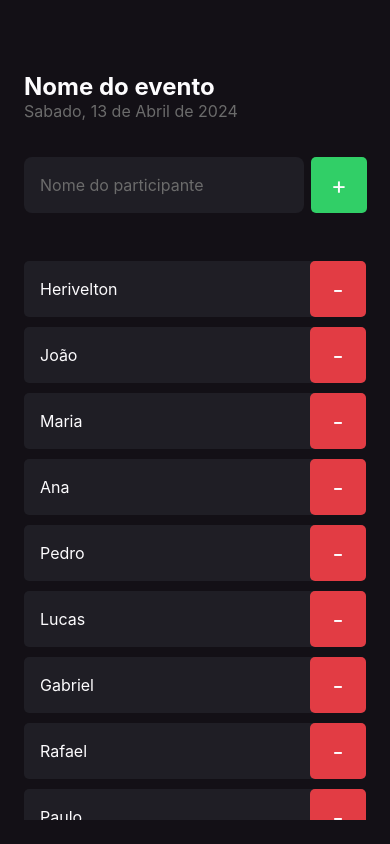
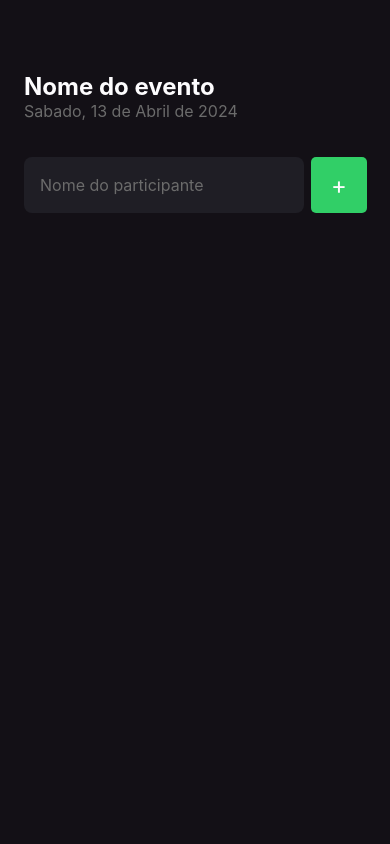
Before and after one commit to hinname/imhere, a React Native app: screen / in a window 390 px wide. Built offline with nearby package versions, Linux system fonts and the light colour scheme.

Commit message:
Add and Remove participants using useState

```diff
--- a/src/screens/Home/Index.tsx
+++ b/src/screens/Home/Index.tsx
@@ -7,10 +7,7 @@ import {styles} from './styles';
 import Participant from '../../components/Participant';
 
 export default function Home() {
-  const participants = ['Herivelton',
-  'João', 'Maria', 'Ana', 'Pedro',
-  'Lucas', 'Gabriel', 'Rafael', 'Paulo',
-  'Luciana', 'Mariana', 'Juliana', 'Júlia'];
+  const [participants, setParticipants] = useState<string[]>([]);
 
   const [participantName, setParticipantName] = useState('');
 
@@ -21,21 +18,25 @@ export default function Home() {
     if(participants.includes(name)){
       return Alert.alert('Participante existe', 'Já existe um paticipante na lista com esse nome');
     }
-    console.log('Adicionar participante');
+    setParticipants([...participants, name]);
   }
 
   function handleParticipantRemove(name: string) {
     Alert.alert('Remover participante', `Deseja remover o(a) participante ${name}?`, [
       {
         text: 'Sim',
-        onPress: () => Alert.alert('Participante removido', `O(A) participante ${name} foi removido com sucesso!`)
+        onPress: () =>
+          {
+            Alert.alert('Participante removido', `O(A) participante ${name} foi removido com sucesso!`);
+            setParticipants(participants.filter((participantName) => participantName != name));
+          }
       },
       {
         text: 'Não',
         style: 'cancel'
       }
     ]);
-    console.log(`Remover participante ${name}`);
+
   }
 
   return (
```
